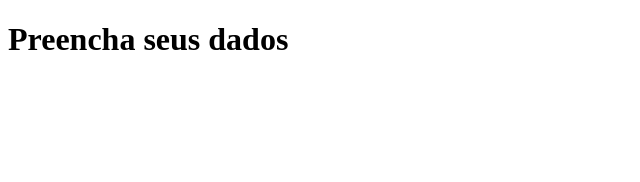
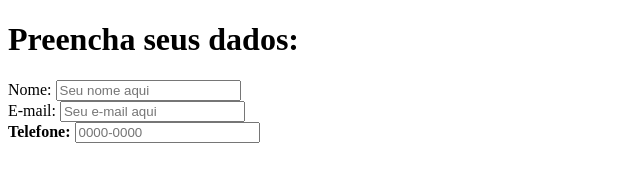
Before and after one commit to JonathasGit/IFRS-Curso.HTML, a plain HTML site: page tabelas/Formulario1.html in a window 1280 px wide. Shown: the whole page, without its empty margins (0-640 px from the left). Drawn offline with Linux system fonts and the light colour scheme.

Commit message:
#3 Pensando no formulário
Subindo alguns dados para o formulário.

```diff
--- a/tabelas/Formulario1.html
+++ b/tabelas/Formulario1.html
@@ -4,8 +4,17 @@
         <meta charset="UTF-8">
         <title>Formulario de Aluguel</title>
         <body>
-            <h1>Preencha seus dados</h1>
+            <h1>Preencha seus dados:</h1>
+            <form method="POST" action="#">
+                Nome: <input type="text" name="nome" placeholder="Seu nome aqui"><br>
+                E-mail: <input type="text" name="email" placeholder="Seu e-mail aqui "><br>
+                <b>Telefone: </b> <input type="text" name="telefone" placeholder="0000-0000">
+
+
+
+            </form>
 
         </body>
     </head>
+    <footer></footer>
 </html>
```
